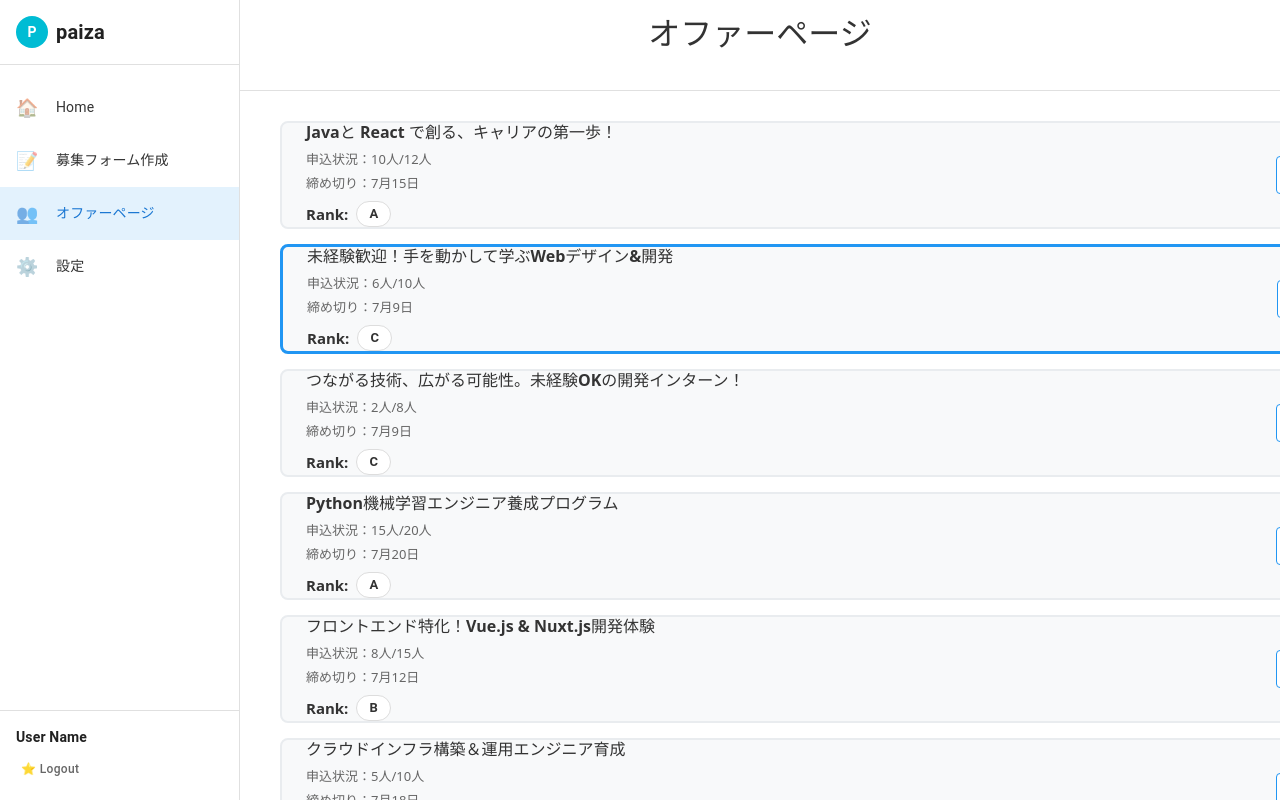
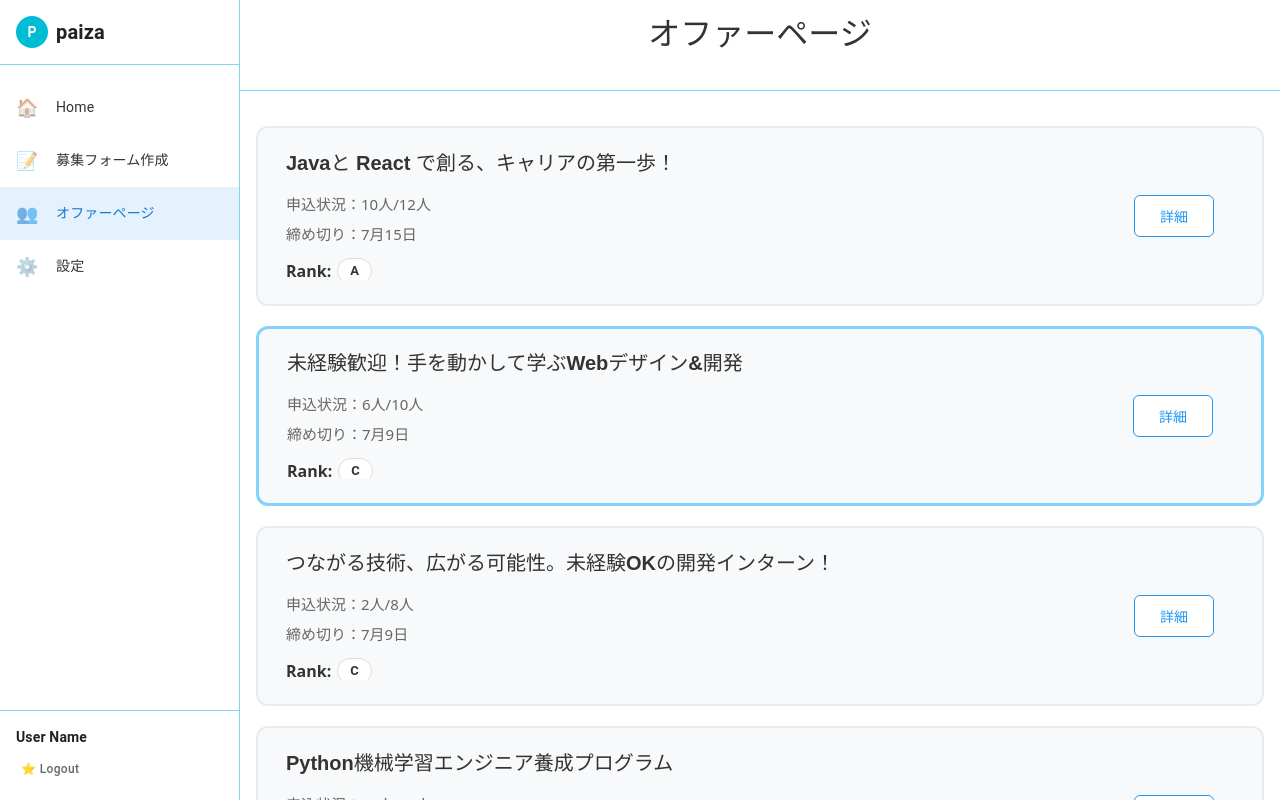
Before and after one commit to aorin0523/team2, a React (Vite) app in the folder src/frontend/: page /offer in a window 1280 px wide. Built offline with nearby package versions, Linux system fonts and the light colour scheme.

Commit message:
update: 細かな修正
スクロールバーの修正
borderのカラーを変更
1ページに表示されるカードの数を変更

```diff
--- a/src/frontend/src/css/offer.css
+++ b/src/frontend/src/css/offer.css
@@ -26,7 +26,7 @@ body {
 
 .sidebar-logo {
     padding: 16px;
-    border-bottom: 1px solid #e0e0e0;
+    border-bottom: 1px solid #81D4FA;
 }
 
 .logo-container {
@@ -49,7 +49,7 @@ body {
 .sidebar-user {
     margin-top: auto;
     padding: 16px;
-    border-top: 1px solid #e0e0e0;
+    border-top: 1px solid #81D4FA;
 }
 
 .main-content {
@@ -66,7 +66,7 @@ body {
     text-align: center;
     background-color: white;
     padding: 15px 32px;
-    border-bottom: 1px solid #e0e0e0;
+    border-bottom: 1px solid #81D4FA;
     flex-shrink: 0;
     height: 60px;
 }
@@ -80,43 +80,68 @@ body {
 
 .offer-container {
     flex-grow: 1;
-    max-width: 1200px;
     margin: 0 auto;
-    padding: 20px 40px;
+    padding: 20px 16px;
     background-color: white;
     width: 100%;
     overflow-y: auto;
+    overflow-x: hidden;
     display: flex;
     flex-direction: column;
     height: calc(100vh - 60px);
+    box-sizing: border-box;
+}
+
+/* スクロールバーのカスタマイズ */
+.offer-container::-webkit-scrollbar {
+    width: 8px;
+}
+
+.offer-container::-webkit-scrollbar-track {
+    background: #ffffff;
+    border-radius: 4px;
+}
+
+.offer-container::-webkit-scrollbar-thumb {
+    background: #81D4FA;
+    border-radius: 4px;
+    border: 1px solid #81D4FA;
+}
+
+.offer-container::-webkit-scrollbar-thumb:hover {
+    background: #ffffff;
 }
 
 .offer-plans {
     display: flex;
     flex-direction: column;
-    gap: 15px;
+    gap: 20px;
     min-height: 100%;
     justify-content: flex-start;
     align-items: stretch;
     overflow: visible;
-    padding: 10px 0 20px 0;
+    padding: 15px 0 25px 0;
 }
 
 .offer-card {
     background: #f8f9fa;
     border: 2px solid #e9ecef;
-    border-radius: 8px;
-    padding: 12px 24px;
+    border-radius: 12px;
+    padding: 24px 28px;
     cursor: pointer;
     transition: all 0.2s ease;
     display: flex;
     flex-direction: row;
     align-items: center;
-    height: 80px;
-    min-height: 80px;
-    max-height: 80px;
+    height: 180px;
+    min-height: 180px;
+    max-height: 180px;
     width: 100%;
+    max-width: 100%;
     flex-shrink: 0;
+    box-sizing: border-box;
+    overflow: hidden;
+    outline: none;
 }
 
 .offer-card:hover {
@@ -124,7 +149,7 @@ body {
 }
 
 .offer-card.selected {
-    border-color: #2196f3;
+    border-color: #81D4FA;
     border-width: 3px;
     background: #f8f9fa;
 }
@@ -136,6 +161,8 @@ body {
     align-items: center;
     width: 100%;
     height: 100%;
+    max-width: 100%;
+    overflow: hidden;
 }
 
 .offer-info {
@@ -143,15 +170,27 @@ body {
     display: flex;
     flex-direction: column;
     justify-content: center;
-    padding-right: 24px;
+    padding-right: 20px;
+    min-width: 0;
+    max-width: calc(100% - 120px);
+    overflow: hidden;
 }
 
 .offer-title {
-    font-size: 16px;
-    font-weight: bold;
     color: #333;
-    line-height: 1.2;
-    margin: 0 0 8px 0;
+    font-size: 20px;
+    font-weight: 600;
+    background-color: transparent;
+    padding: 0;
+    margin: 0 0 16px 0;
+    font-family: sans-serif;
+    line-height: 1.4;
+    max-height: 84px;
+    overflow: hidden;
+    word-break: break-word;
+    display: -webkit-box;
+    -webkit-line-clamp: 3;
+    -webkit-box-orient: vertical;
 }
 
 .offer-details {
@@ -162,19 +201,25 @@ body {
 }
 
 .detail-item {
-    font-size: 13px;
+    font-size: 15px;
     color: #666;
-    margin: 0;
+    margin: 0 0 4px 0;
+    white-space: nowrap;
+    overflow: hidden;
+    text-overflow: ellipsis;
+    max-width: 100%;
 }
 
 .rank-section {
     display: flex;
     align-items: center;
-    gap: 8px;
+    gap: 6px;
+    max-width: 100%;
+    overflow: hidden;
 }
 
 .rank-label {
-    font-size: 15px;
+    font-size: 16px;
     font-weight: bold;
     color: #333;
 }
@@ -192,19 +237,24 @@ body {
     display: flex;
     align-items: center;
     flex-shrink: 0;
+    min-width: 100px;
+    max-width: 100px;
 }
 
 .detail-button {
-    min-width: 70px;
-    padding: 8px 18px;
+    width: 80px;
+    padding: 10px 12px;
     font-size: 14px;
     border: 1px solid #2196f3;
     color: #2196f3;
     background: white;
-    border-radius: 4px;
+    border-radius: 6px;
     cursor: pointer;
     transition: all 0.2s ease;
     font-weight: normal;
+    white-space: nowrap;
+    overflow: hidden;
+    text-overflow: ellipsis;
 }
 
 .detail-button:hover {
@@ -266,7 +316,7 @@ body {
     display: flex;
     align-items: center;
     padding: 10px 0;
-    border-bottom: 1px solid #ecf0f1;
+    border-bottom: 1px solid #81D4FA;
 }
 
 .features-list li:last-child {
@@ -395,9 +445,11 @@ body {
     }
 
     .offer-container {
-        padding: 16px;
-        overflow: auto;
+        padding: 12px;
+        overflow-y: auto;
+        overflow-x: hidden;
         height: auto;
+        box-sizing: border-box;
     }
 
     .offer-header h1 {
@@ -412,13 +464,15 @@ body {
     }
 
     .offer-card {
-        padding: 16px;
+        padding: 12px;
         height: auto;
         min-height: auto;
         max-height: none;
         flex: none;
         flex-direction: column;
         align-items: stretch;
+        box-sizing: border-box;
+        overflow: hidden;
     }
 
     .offer-content {
@@ -440,6 +494,12 @@ body {
     .offer-title {
         font-size: 16px;
         margin-bottom: 12px;
+        white-space: normal;
+        word-wrap: break-word;
+        overflow-wrap: break-word;
+        text-overflow: unset;
+        max-height: none;
+        -webkit-line-clamp: unset;
     }
 
     .offer-details {
--- a/src/frontend/src/pages/Offer.jsx
+++ b/src/frontend/src/pages/Offer.jsx
@@ -143,6 +143,8 @@ function Offer() {
         }
     };
 
+
+
     return (
         <div className="app-layout">
             {/* サイドバー */}
@@ -155,7 +157,7 @@ function Offer() {
                         width: 240,
                         boxSizing: 'border-box',
                         bgcolor: 'white',
-                        borderRight: '1px solid #e0e0e0'
+                        borderRight: '1px solid #81D4FA'
                     }
                 }}
             >
@@ -232,6 +234,7 @@ function Offer() {
                 {/* オファーカード一覧 */}
                 <div className="offer-container">
                     <div className="offer-plans">
+
                         {offers.map((offer) => (
                             <div
                                 key={offer.id}
@@ -241,7 +244,9 @@ function Offer() {
                                 <div className="offer-content">
                                     {/* 左側：タイトルと詳細情報 */}
                                     <div className="offer-info">
-                                        <h3 className="offer-title">{offer.title}</h3>
+                                        <div className="offer-title">
+                                            {offer.title}
+                                        </div>
 
                                         <div className="offer-details">
                                             <p className="detail-item">申込状況：{offer.applicants}</p>
```
